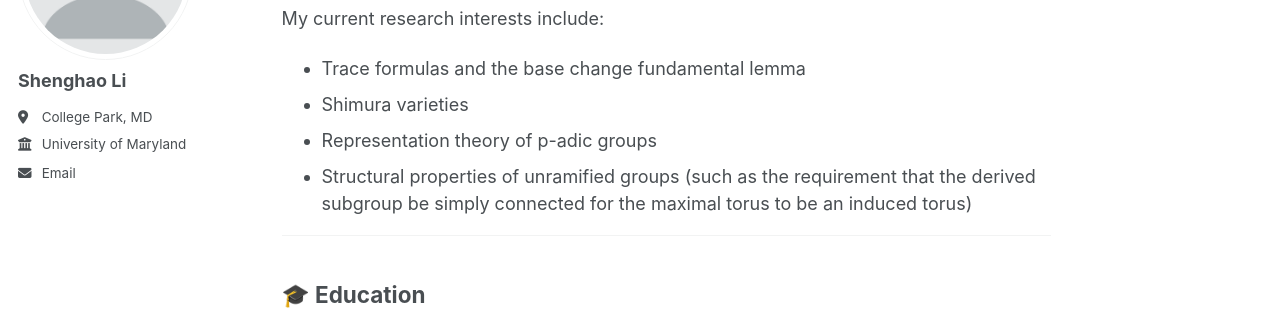
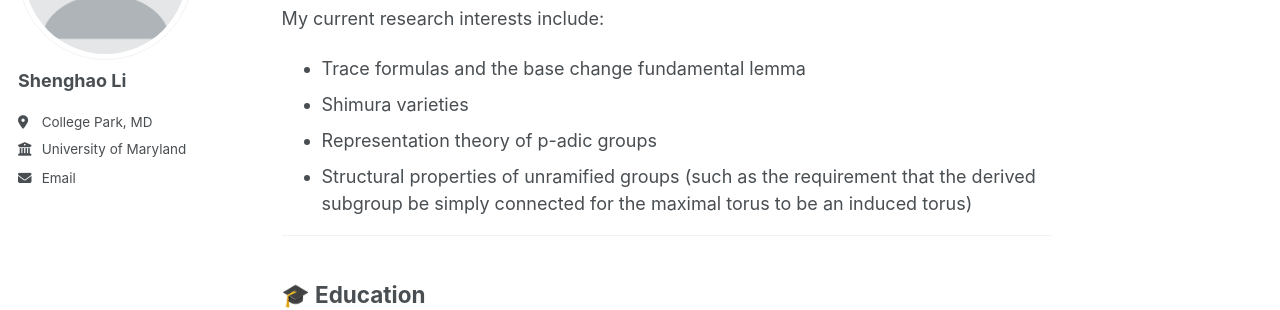
Before and after one commit to stanleylish1998/stanleylish1998.github.io, a Jekyll site: the page built from _pages/about.md, in a window 1280 px wide. Shown: the part 216-526 px from the top of the page. Built offline with Jekyll 4.4.1, drawn with Linux system fonts in a browser that asks for light colours; a script bundle is joined from its source files by our own code; library files that are not in the unit come from our copies.

Commit message:
modify page

```diff
--- a/assets/css/main.scss
+++ b/assets/css/main.scss
@@ -41,7 +41,6 @@
     "vendor/font-awesome/solid",
     "vendor/font-awesome/brands"
 ;
-
 .author__name {
-  margin-bottom: 15px !important;
+  margin-bottom: 20px !important;
 }
```
